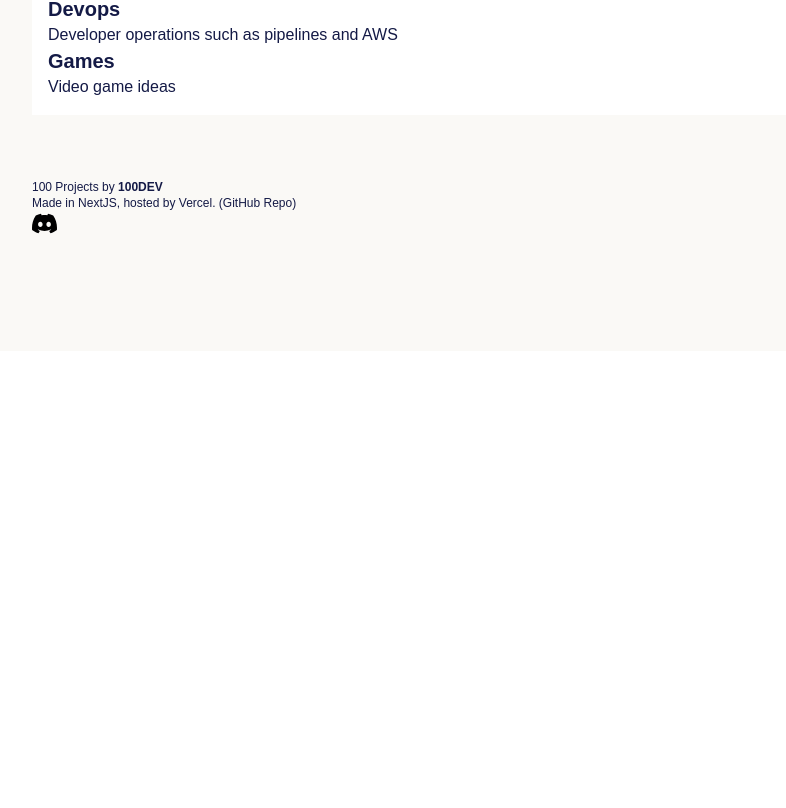
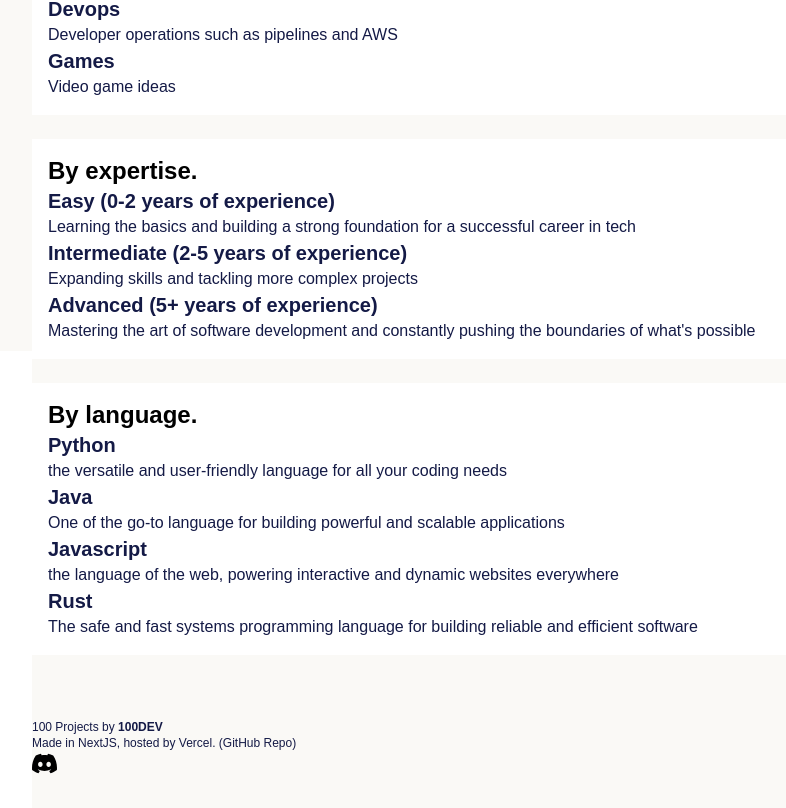
Before and after one commit to CharlieSay/100-projects-web, a Next.js app: page / in a window 1280 px wide. Shown: the part 449-1257 px from the top of the page, without its empty margins (120-906 px from the left). Before the commit the page ends 800 px from the top, so only its background shows below. Built offline with nearby package versions, Linux system fonts and the light colour scheme.

Commit message:
:sparkles: Added tag search feature

```diff
--- a/src/api/get-posts.ts
+++ b/src/api/get-posts.ts
@@ -45,7 +45,7 @@ export type SearchFilters = {
   value: string;
 };
 
-export type SearchType = "type" | "expertise" | "language";
+export type SearchType = "type" | "expertise" | "tag";
 
 export function getPostFrontMatter(slug: string): ProjectSlug {
   const grayMatterForSlug = getPostBySlug([slug]);
@@ -73,9 +73,13 @@ export function getSlugsByFacets(
       return allProjectSlugs
         .filter((slug) => slug.expertise === filter.value)
         .slice(0, limit);
-    case "language":
+    case "tag":
       return allProjectSlugs
-        .filter((slug) => slug.tags.includes(filter.value))
+        .filter((slug) =>
+          slug.tags.some(
+            (tag) => tag.toLowerCase() === filter.value.toLowerCase()
+          )
+        )
         .slice(0, limit);
     default:
       return allProjectSlugs.slice(0, limit);
--- a/src/pages/index.tsx
+++ b/src/pages/index.tsx
@@ -50,6 +50,57 @@ function getPopularProjects(): HeroCollectionType[] {
         },
       ],
     },
+    {
+      title: "By expertise",
+      collections: [
+        {
+          title: "Easy (0-2 years of experience)",
+          desc:
+            "Learning the basics and building a strong foundation for a successful career in tech ",
+          url: "collection/expertise/easy",
+        },
+        {
+          title: "Intermediate (2-5 years of experience)",
+          desc: "Expanding skills and tackling more complex projects",
+          url: "collection/expertise/intermediate",
+        },
+        {
+          title: "Advanced (5+ years of experience)",
+          desc:
+            "Mastering the art of software development and constantly pushing the boundaries of what's possible",
+          url: "collection/expertise/advanced",
+        },
+      ],
+    },
+    {
+      title: "By language",
+      collections: [
+        {
+          title: "Python",
+          desc:
+            "the versatile and user-friendly language for all your coding needs",
+          url: "collection/tag/python",
+        },
+        {
+          title: "Java",
+          desc:
+            "One of the go-to language for building powerful and scalable applications",
+          url: "collection/tag/java",
+        },
+        {
+          title: "Javascript",
+          desc:
+            "the language of the web, powering interactive and dynamic websites everywhere",
+          url: "collection/tag/javascript",
+        },
+        {
+          title: "Rust",
+          desc:
+            "The safe and fast systems programming language for building reliable and efficient software",
+          url: "collection/tag/rust",
+        },
+      ],
+    },
   ];
 }
 
```
